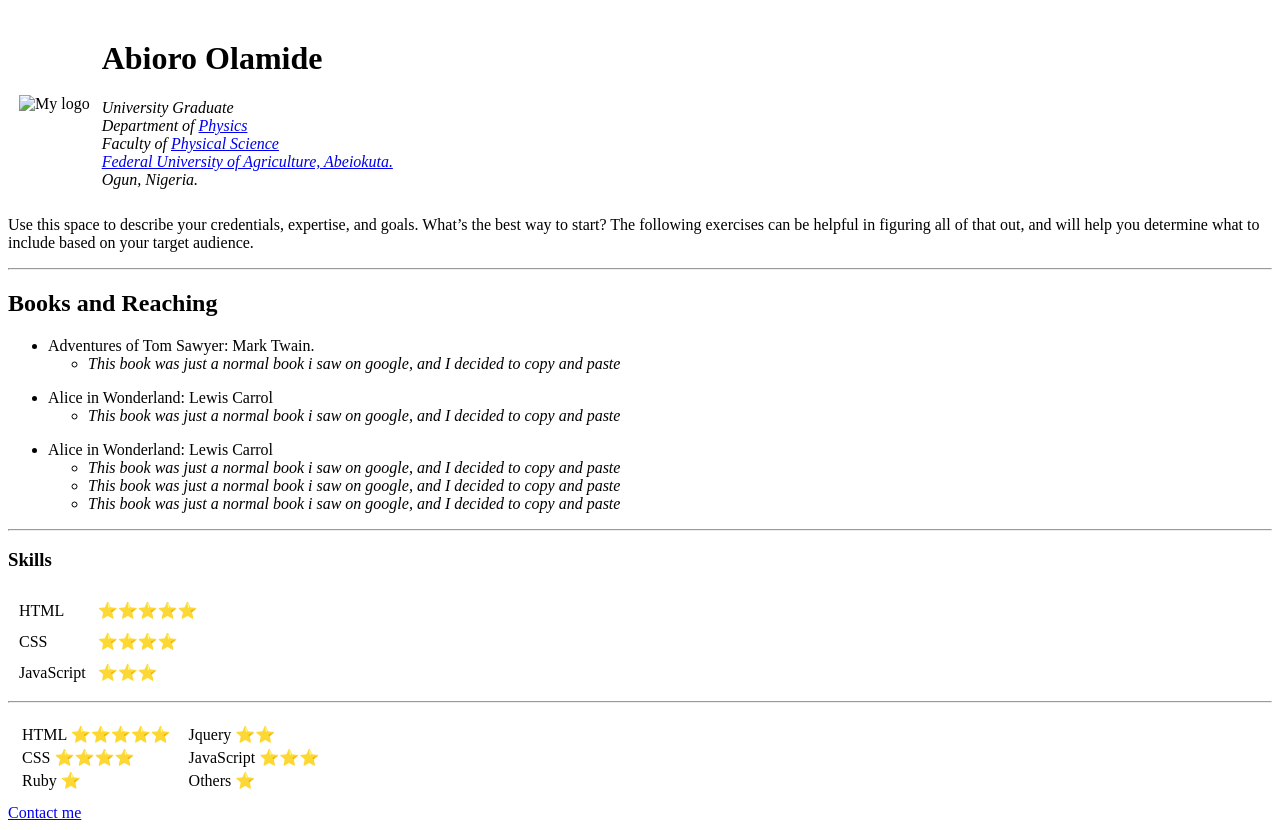
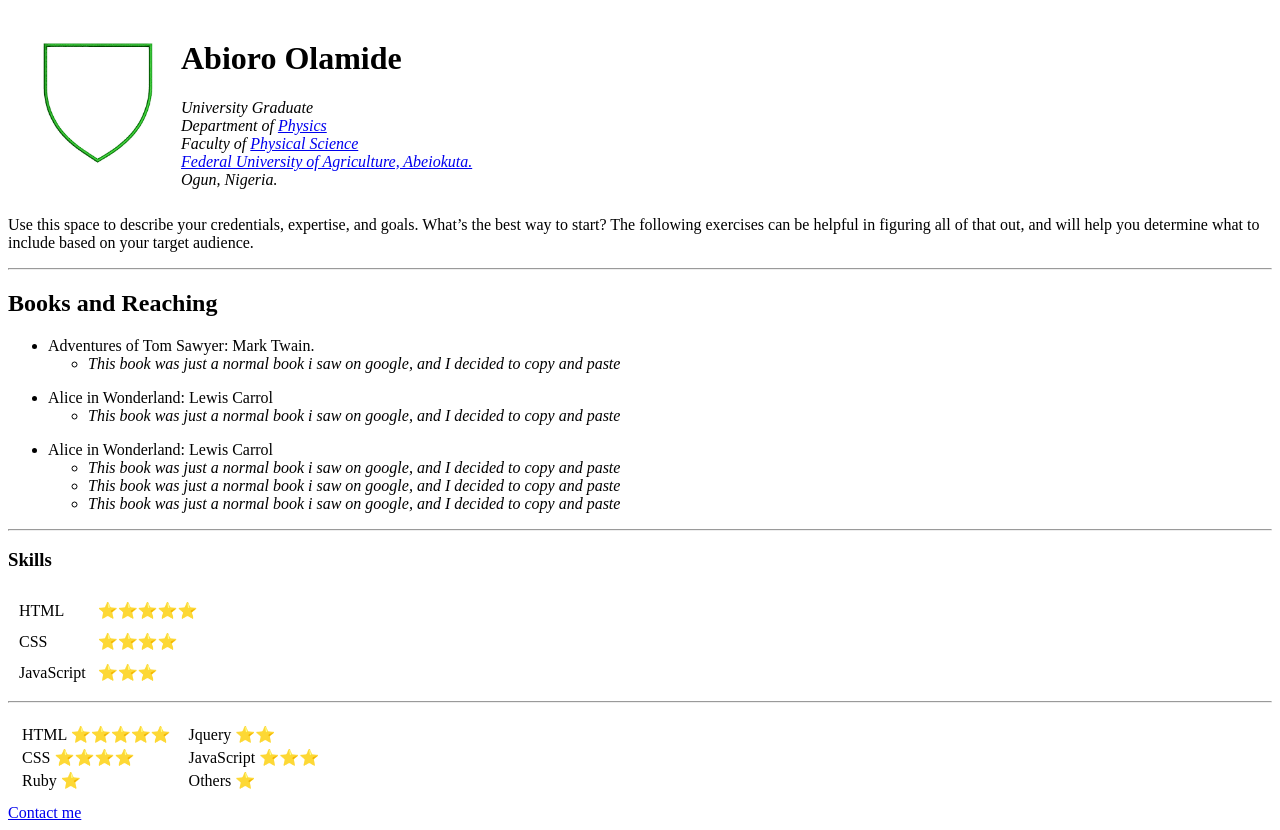
Before and after one commit to lasc01/CV, a plain HTML site: page index.html in a window 1280 px wide. Drawn offline with Linux system fonts and the light colour scheme.

Commit message:
Update index.html

```diff
--- a/index.html
+++ b/index.html
@@ -9,7 +9,7 @@
 <body>
     <table cellspacing="10px">
         <tr>
-            <td><img src="./saysay.png" alt="My logo" width="150px"></td>
+            <td><img src="./images/saysay.png" alt="My logo" width="150px"></td>
             <td><h1>Abioro Olamide</h1>
                 <em>University Graduate</em> <br>
                 <em>Department of <a href="#">Physics</a></em> <br>
```
